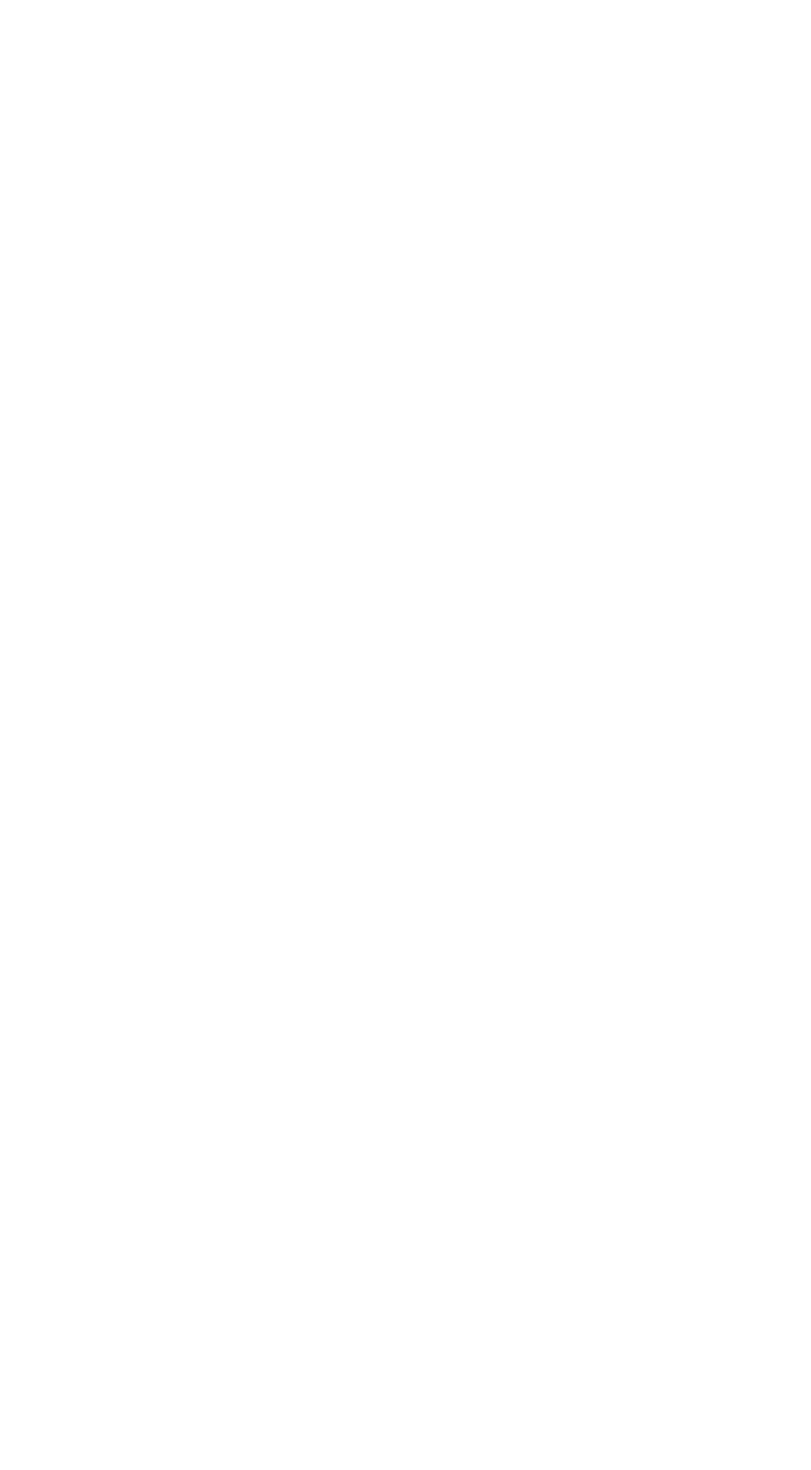
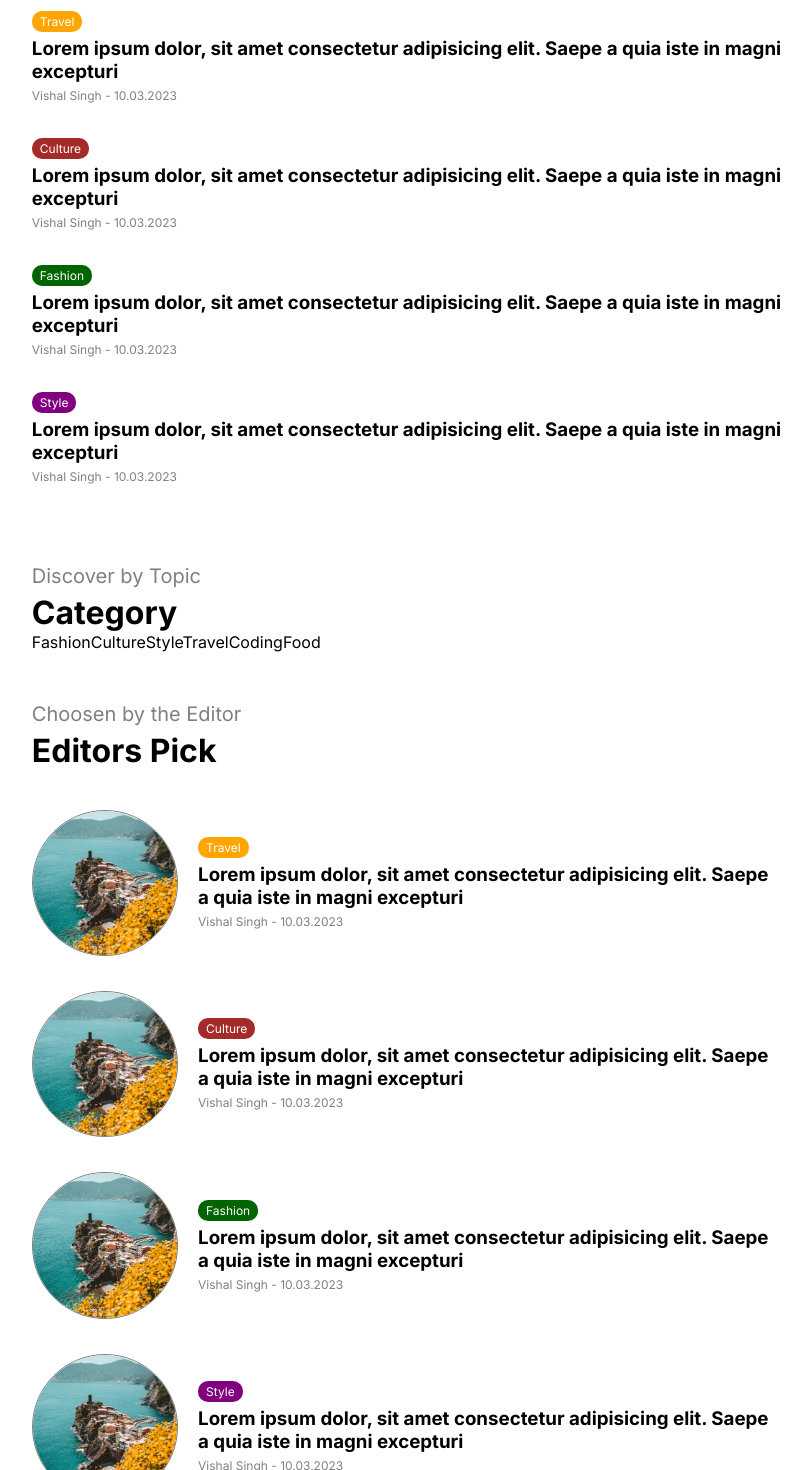
Before and after one commit to vishal9044singh/next-fullstack, a Next.js app: page / in a window 1280 px wide. Shown: the part 1580-3050 px from the top of the page, without its empty margins (289-1100 px from the left). Before the commit the page ends 1473 px from the top, so only its background shows below. Built offline with nearby package versions, Linux system fonts and the light colour scheme.

Commit message:
Update Menu.jsx

```diff
--- a/src/app/components/menu/Menu.jsx
+++ b/src/app/components/menu/Menu.jsx
@@ -1,10 +1,144 @@
 import React from "react";
+import Link from "next/link";
+import Image from "next/image";
 import styles from './menu.module.css';
 
 export default function Menu() {
     return (
         <div className={styles.container}>
-            Menu
+
+            {/* //1st container */}
+            <h2 className={styles.subtitle}>What's Hot</h2>
+            <h1 className={styles.title}>Most Popular</h1>
+            <div className={styles.items}>
+                <Link className={styles.item} href='/'>
+                    <div className={styles.textContainer} >
+                        <span className={`${styles.category} ${styles.travel}`}>Travel</span>
+                        <h3>
+                            Lorem ipsum dolor, sit amet consectetur adipisicing elit. Saepe a quia iste in magni excepturi
+                        </h3>
+                        <div className={styles.detail}>
+                            <span className={styles.username}>Vishal Singh - </span>
+                            <span className={styles.date}>10.03.2023</span>
+                        </div>
+                    </div>
+                </Link>
+                <Link className={styles.item} href='/'>
+                    <div className={styles.textContainer} >
+                        <span className={`${styles.category} ${styles.culture}`}>Culture</span>
+                        <h3>
+                            Lorem ipsum dolor, sit amet consectetur adipisicing elit. Saepe a quia iste in magni excepturi
+                        </h3>
+                        <div className={styles.detail}>
+                            <span className={styles.username}>Vishal Singh - </span>
+                            <span className={styles.date}>10.03.2023</span>
+                        </div>
+                    </div>
+                </Link>
+                <Link className={styles.item} href='/'>
+                    <div className={styles.textContainer} >
+                        <span className={`${styles.category} ${styles.fashion}`}>Fashion</span>
+                        <h3>
+                            Lorem ipsum dolor, sit amet consectetur adipisicing elit. Saepe a quia iste in magni excepturi
+                        </h3>
+                        <div className={styles.detail}>
+                            <span className={styles.username}>Vishal Singh - </span>
+                            <span className={styles.date}>10.03.2023</span>
+                        </div>
+                    </div>
+                </Link>
+                <Link className={styles.item} href='/'>
+                    <div className={styles.textContainer} >
+                        <span className={`${styles.category} ${styles.style}`}>Style</span>
+                        <h3>
+                            Lorem ipsum dolor, sit amet consectetur adipisicing elit. Saepe a quia iste in magni excepturi
+                        </h3>
+                        <div className={styles.detail}>
+                            <span className={styles.username}>Vishal Singh - </span>
+                            <span className={styles.date}>10.03.2023</span>
+                        </div>
+                    </div>
+                </Link>
+            </div>
+
+            {/* 2nd container */}
+            <h2 className={styles.subtitle}>Discover by Topic</h2>
+            <h1 className={styles.title}>Category</h1>
+            <div className={styles.categoryList}>
+                <Link href='/' className={`${styles.categoryItem} ${styles.categoryName}`} >Fashion</Link>
+                <Link href='/' className={`${styles.categoryItem} ${styles.categoryName}`} >Culture</Link>
+                <Link href='/' className={`${styles.categoryItem} ${styles.categoryName}`} >Style</Link>
+                <Link href='/' className={`${styles.categoryItem} ${styles.categoryName}`} >Travel</Link>
+                <Link href='/' className={`${styles.categoryItem} ${styles.categoryName}`} >Coding</Link>
+                <Link href='/' className={`${styles.categoryItem} ${styles.categoryName}`} >Food</Link>
+            </div>
+
+
+            {/* 3rd container */}
+            <h2 className={styles.subtitle}>Choosen by the Editor</h2>
+            <h1 className={styles.title}>Editors Pick</h1>
+            <div className={styles.items}>
+                <Link className={styles.item} href='/'>
+                    <div className={styles.imageContainer}>
+                        <Image src='/p1.jpeg' alt="" fill className={styles.image} />
+                    </div>
+                    <div className={styles.textContainer} >
+                        <span className={`${styles.category} ${styles.travel}`}>Travel</span>
+                        <h3>
+                            Lorem ipsum dolor, sit amet consectetur adipisicing elit. Saepe a quia iste in magni excepturi
+                        </h3>
+                        <div className={styles.detail}>
+                            <span className={styles.username}>Vishal Singh - </span>
+                            <span className={styles.date}>10.03.2023</span>
+                        </div>
+                    </div>
+                </Link>
+                <Link className={styles.item} href='/'>
+                    <div className={styles.imageContainer}>
+                        <Image src='/p1.jpeg' alt="" fill className={styles.image} />
+                    </div>
+                    <div className={styles.textContainer} >
+                        <span className={`${styles.category} ${styles.culture}`}>Culture</span>
+                        <h3>
+                            Lorem ipsum dolor, sit amet consectetur adipisicing elit. Saepe a quia iste in magni excepturi
+                        </h3>
+                        <div className={styles.detail}>
+                            <span className={styles.username}>Vishal Singh - </span>
+                            <span className={styles.date}>10.03.2023</span>
+                        </div>
+                    </div>
+                </Link>
+                <Link className={styles.item} href='/'>
+                    <div className={styles.imageContainer}>
+                        <Image src='/p1.jpeg' alt="" fill className={styles.image} />
+                    </div>
+                    <div className={styles.textContainer} >
+                        <span className={`${styles.category} ${styles.fashion}`}>Fashion</span>
+                        <h3>
+                            Lorem ipsum dolor, sit amet consectetur adipisicing elit. Saepe a quia iste in magni excepturi
+                        </h3>
+                        <div className={styles.detail}>
+                            <span className={styles.username}>Vishal Singh - </span>
+                            <span className={styles.date}>10.03.2023</span>
+                        </div>
+                    </div>
+                </Link>
+                <Link className={styles.item} href='/'>
+                    <div className={styles.imageContainer}>
+                        <Image src='/p1.jpeg' alt="" fill className={styles.image} />
+                    </div>
+                    <div className={styles.textContainer} >
+                        <span className={`${styles.category} ${styles.style}`}>Style</span>
+                        <h3>
+                            Lorem ipsum dolor, sit amet consectetur adipisicing elit. Saepe a quia iste in magni excepturi
+                        </h3>
+                        <div className={styles.detail}>
+                            <span className={styles.username}>Vishal Singh - </span>
+                            <span className={styles.date}>10.03.2023</span>
+                        </div>
+                    </div>
+                </Link>
+            </div>
         </div>
     )
 }
```
